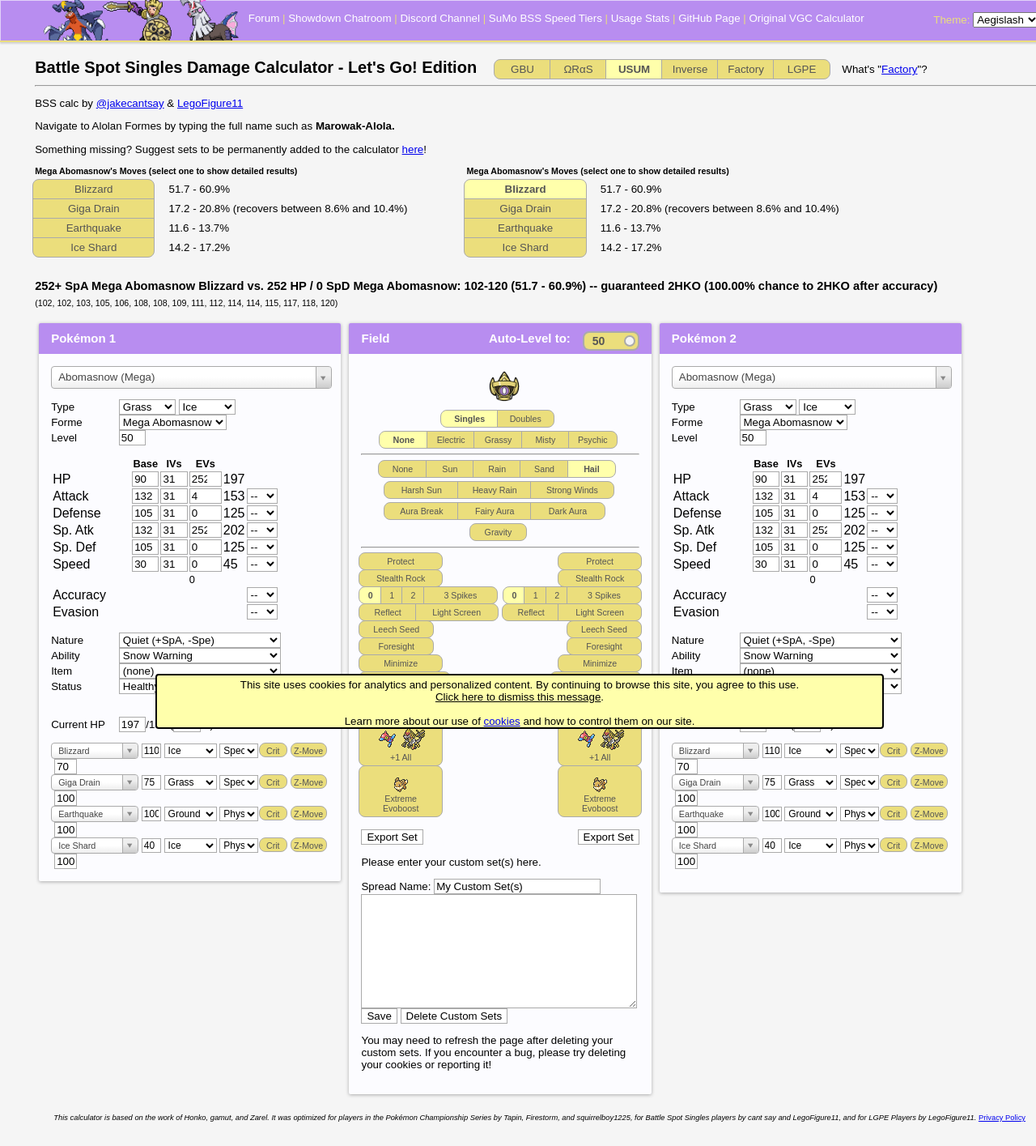
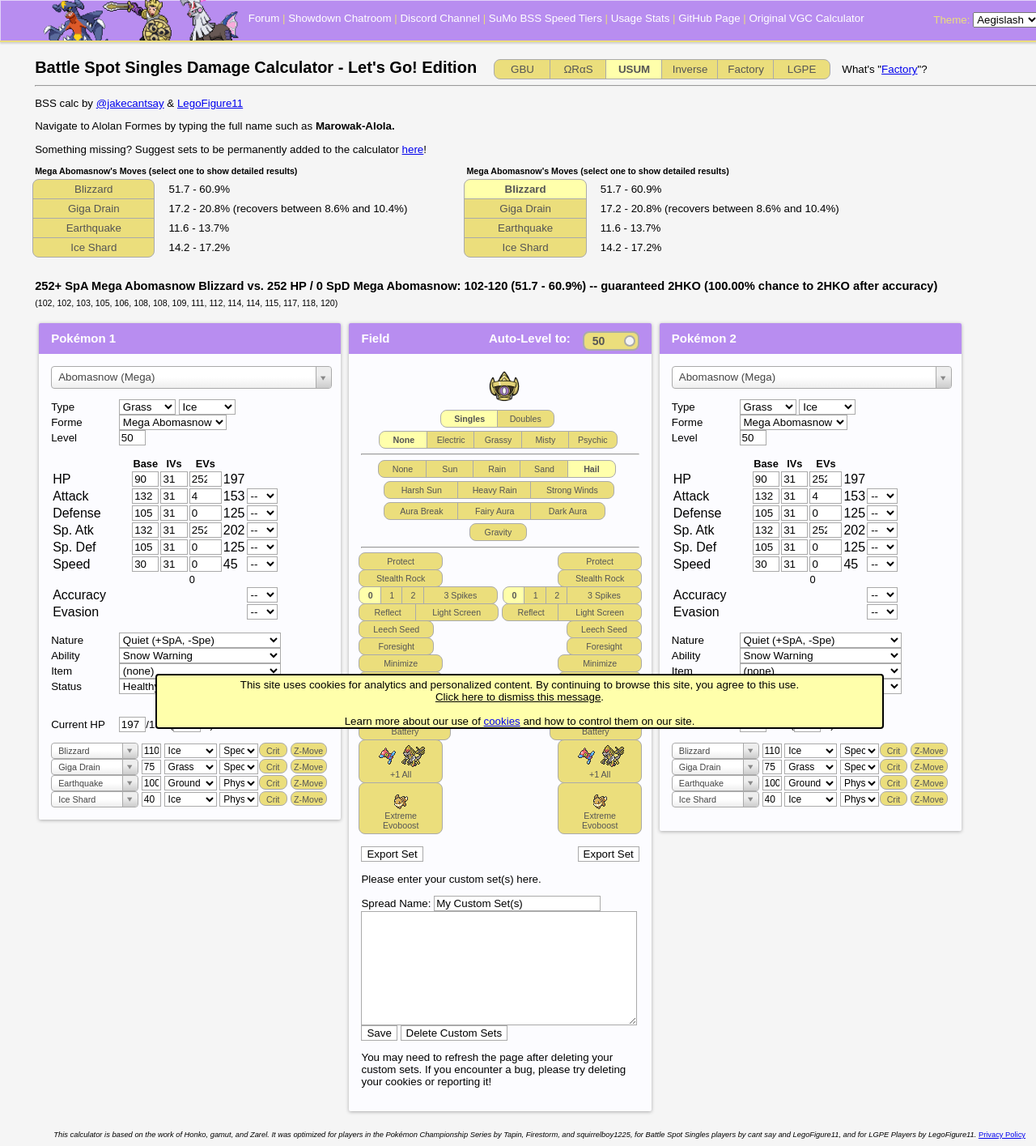
Before and after one commit to cantsay/cantsay.github.io, a Jekyll site: the page built from _pages/comprehensive.html, in a window 1280 px wide. Shown: the whole page at 81% size. Built offline with Jekyll 4.4.1, drawn with Linux system fonts in a browser that asks for light colours; nearby versions of some CDN libraries; before the commit the page ends 1394 px from its top, so only the background shows below that; some of the changed lines change nothing that is shown.

Commit message:
Revert design changes + add Victory Star

```diff
--- a/_pages/comprehensive.html
+++ b/_pages/comprehensive.html
@@ -261,7 +261,7 @@
 						<td></td>
 					</tr>
 					<tr class="ac">
-						<td><label title="This is only used for Stored Power/Power Trip/Punishment, evasion modifiers are not applied in calculations.">Accuracy</label></td>
+						<td><label>Accuracy</label></td>
 						<th></th>
 						<th>
 						<th></th>
@@ -398,7 +398,6 @@
 				</select>
 				<input class="move-crit calc-trigger btn-input" type="checkbox" id="critL1" /><label class="btn crit-btn" for="critL1" title="Force this attack to be a critical hit?">Crit</label>
 				<input class="move-z calc-trigger btn-input" type="checkbox" id="zL1" /><label class="btn x-btn gen-specific g7 g20 g21" for="zL1" title="Use the corresponding Z-Move?">Z-Move</label>
-				<input class="move-acc p1m1 calc-trigger" style="width: 28px; margin-left: 4px" />
 				<select class="move-hits calc-trigger hide">
 					<option value="2">2 hits</option>
 					<option value="3">3 hits</option>
@@ -416,7 +415,6 @@
 				</select>
 				<input class="move-crit calc-trigger btn-input" type="checkbox" id="critL2" /><label class="btn crit-btn" for="critL2" title="Force this attack to be a critical hit?">Crit</label>
 				<input class="move-z calc-trigger btn-input" type="checkbox" id="zL2" /><label class="btn x-btn gen-specific g7 g20 g21" for="zL2" title="Use the corresponding Z-Move?">Z-Move</label>
-				<input class="move-acc p1m2 calc-trigger" style="width: 28px; margin-left: 4px" />
 				<select class="move-hits calc-trigger hide">
 					<option value="2">2 hits</option>
 					<option value="3">3 hits</option>
@@ -434,7 +432,6 @@
 				</select>
 				<input class="move-crit calc-trigger btn-input" type="checkbox" id="critL3" /><label class="btn crit-btn" for="critL3" title="Force this attack to be a critical hit?">Crit</label>
 				<input class="move-z calc-trigger btn-input" type="checkbox" id="zL3" /><label class="btn x-btn gen-specific g7 g20 g21" for="zL3" title="Use the corresponding Z-Move?">Z-Move</label>
-				<input class="move-acc p1m3 calc-trigger" style="width: 28px; margin-left: 4px" />
 				<select class="move-hits calc-trigger hide">
 					<option value="2">2 hits</option>
 					<option value="3">3 hits</option>
@@ -452,7 +449,6 @@
 				</select>
 				<input class="move-crit calc-trigger btn-input" type="checkbox" id="critL4" /><label class="btn crit-btn" for="critL4" title="Force this attack to be a critical hit?">Crit</label>
 				<input class="move-z calc-trigger btn-input" type="checkbox" id="zL4" /><label class="btn x-btn gen-specific g7 g20 g21" for="zL4" title="Use the corresponding Z-Move?">Z-Move</label>
-				<input class="move-acc p1m4 calc-trigger" style="width: 28px; margin-left: 4px" />
 				<select class="move-hits calc-trigger hide">
 					<option value="2">2 hits</option>
 					<option value="3">3 hits</option>
@@ -598,6 +594,14 @@
 				</div>
 				<div class="right" title="Has this Pokemon used Minimize?">
 					<input class="btn-input calc-trigger" type="checkbox" id="minimR" /><label class="btn btn-xwide" for="minimR">Minimize</label>
+				</div>
+			</div>
+			<div class="btn-group gen-specific g6 g7 g20 g21 g22">
+				<div class="left" title="Is this Pokemon affected by Victory Star?">
+					<input class="btn-input calc-trigger" type="checkbox" id="vicStarL" /><label class="btn btn-xwide" for="vicStarL">Victory Star</label>
+				</div>
+				<div class="right" title="Is this Pokemon affected by Victory Star?">
+					<input class="btn-input calc-trigger" type="checkbox" id="vicStarR" /><label class="btn btn-xwide" for="vicStarR">Victory Star</label>
 				</div>
 			</div>
 			<div class="btn-group gen-specific g3 g4 g5 g6 g7 g20 g21 g7 g20 g21 g22">
@@ -863,7 +867,7 @@
 							<td></td>
 						</tr>
 						<tr class="ac">
-							<td><label title="This is only used for Stored Power/Power Trip/Punishment, evasion modifiers are not applied in calculations.">Accuracy</label></td>
+							<td><label>Accuracy</label></td>
 							<th></th>
 							<th>
 							<th></th>
@@ -1000,7 +1004,6 @@
 					</select>
 					<input class="move-crit calc-trigger btn-input" type="checkbox" id="critR1" /><label class="btn crit-btn" for="critR1" title="Force this attack to be a critical hit?">Crit</label>
 					<input class="move-z calc-trigger btn-input" type="checkbox" id="zR1" /><label class="btn x-btn gen-specific g7 g20 g21" for="zR1" title="Use the corresponding Z-Move?">Z-Move</label>
-					<input class="move-acc p2m1 calc-trigger" style="width: 28px; margin-left: 4px" />
 					<select class="move-hits calc-trigger hide">
 						<option value="2">2 hits</option>
 						<option value="3">3 hits</option>
@@ -1018,7 +1021,6 @@
 					</select>
 					<input class="move-crit calc-trigger btn-input" type="checkbox" id="critR2" /><label class="btn crit-btn" for="critR2" title="Force this attack to be a critical hit?">Crit</label>
 					<input class="move-z calc-trigger btn-input" type="checkbox" id="zR2" /><label class="btn x-btn gen-specific g7 g20 g21" for="zR2" title="Use the corresponding Z-Move?">Z-Move</label>
-					<input class="move-acc p2m2 calc-trigger" style="width: 28px; margin-left: 4px" />
 					<select class="move-hits calc-trigger hide">
 						<option value="2">2 hits</option>
 						<option value="3">3 hits</option>
@@ -1036,7 +1038,6 @@
 					</select>
 					<input class="move-crit calc-trigger btn-input" type="checkbox" id="critR3" /><label class="btn crit-btn" for="critR3" title="Force this attack to be a critical hit?">Crit</label>
 					<input class="move-z calc-trigger btn-input" type="checkbox" id="zR3" /><label class="btn x-btn gen-specific g7 g20 g21" for="zR3" title="Use the corresponding Z-Move?">Z-Move</label>
-					<input class="move-acc p2m3 calc-trigger" style="width: 28px; margin-left: 4px" />
 					<select class="move-hits calc-trigger hide">
 						<option value="2">2 hits</option>
 						<option value="3">3 hits</option>
@@ -1054,7 +1055,6 @@
 					</select>
 					<input class="move-crit calc-trigger btn-input" type="checkbox" id="critR4" /><label class="btn crit-btn" for="critR4" title="Force this attack to be a critical hit?">Crit</label>
 					<input class="move-z calc-trigger btn-input" type="checkbox" id="zR4" /><label class="btn x-btn gen-specific g7 g20 g21" for="zR4" title="Use the corresponding Z-Move?">Z-Move</label>
-					<input class="move-acc p2m4 calc-trigger" style="width: 28px; margin-left: 4px" />
 					<select class="move-hits calc-trigger hide">
 						<option value="2">2 hits</option>
 						<option value="3">3 hits</option>
--- a/_scripts/ap_calc.js
+++ b/_scripts/ap_calc.js
@@ -322,15 +322,6 @@
 	moveGroupObj.children(".move-bp").val(move.bp);
 	moveGroupObj.children(".move-type").val(move.type);
 	moveGroupObj.children(".move-cat").val(move.category);
-	if (move.acc) {
-		if (move.isZ || move.acc === 101) {
-			moveGroupObj.children(".move-acc").val(" - ");
-		} else {
-			moveGroupObj.children(".move-acc").val(move.acc);
-		}
-	} else {
-		moveGroupObj.children(".move-acc").val(" - ");
-	}
 	moveGroupObj.children(".move-crit").prop("checked", move.alwaysCrit === true);
 	if (move.isMultiHit) {
 		moveGroupObj.children(".move-hits").show();
@@ -576,7 +567,7 @@
 		maxPercent = Math.floor(maxDamage * 1000 / p2.maxHP) / 10;
 		result.damageText = minDamage + "-" + maxDamage + " (" + minPercent + " - " + maxPercent + "%)";
 		result.koChanceText = p1.moves[i].bp === 0 ? "nice move" :
-			getKOChanceText(result.damage, p1.moves[i], p2, field.getSide(1), p1.ability === "Bad Dreams", p1, p2.isMinimized);
+			getKOChanceText(result.damage, p1.moves[i], p2, field.getSide(1), p1.ability === "Bad Dreams", p1, p2.isMinimized, p1.isVictoryStar);
 		if (p1.moves[i].isMLG && p1.level >= p2.level) {
 			result.koChanceText = "<a href = 'https://www.youtube.com/watch?v=iD92h-M474g'>it's a one-hit KO!</a>"; //dank memes
 		}
@@ -644,7 +635,7 @@
 		maxPercent = Math.floor(maxDamage * 1000 / p1.maxHP) / 10;
 		result.damageText = minDamage + "-" + maxDamage + " (" + minPercent + " - " + maxPercent + "%)";
 		result.koChanceText = p2.moves[i].bp === 0 ? "nice move" :
-			getKOChanceText(result.damage, p2.moves[i], p1, field.getSide(0), p2.ability === "Bad Dreams", p2, p1.isMinimized);
+			getKOChanceText(result.damage, p2.moves[i], p1, field.getSide(0), p2.ability === "Bad Dreams", p2, p1.isMinimized, p2.isVictoryStar);
 		if (p2.moves[i].isMLG) {
 			result.koChanceText = "<a href = 'https://www.youtube.com/watch?v=iD92h-M474g'>it's a one-hit KO!</a>";
 		}
@@ -982,6 +973,7 @@
 	var isFriendGuard = [$("#friendGuardL").prop("checked"), $("#friendGuardR").prop("checked")];
 	var isBattery = [$("#batteryR").prop("checked"), $("#batteryL").prop("checked")];
 	var isMinimized = [$("#minimL").prop("checked"), $("#minimR").prop("checked")];
+	var isVictoryStar = [$("#vicStarL").prop("checked"), $("#vicStarR").prop("checked")];
 
 	this.getWeather = function () {
 		return weather;
@@ -990,11 +982,11 @@
 		weather = "";
 	};
 	this.getSide = function (i) {
-		return new Side(format, terrain, weather, isGravity, isSR[i], spikes[i], isReflect[i], isLightScreen[i], isSeeded[i], isForesight[i], isHelpingHand[i], isMinimized[i], isFriendGuard[i], isBattery[i], isProtect[i]);
+		return new Side(format, terrain, weather, isGravity, isSR[i], spikes[i], isReflect[i], isLightScreen[i], isSeeded[i], isForesight[i], isHelpingHand[i], isMinimized[i], isVictoryStar[i], isFriendGuard[i], isBattery[i], isProtect[i]);
 	};
 }
 
-function Side(format, terrain, weather, isGravity, isSR, spikes, isReflect, isLightScreen, isSeeded, isForesight, isHelpingHand, isMinimized, isFriendGuard, isBattery, isProtect) {
+function Side(format, terrain, weather, isGravity, isSR, spikes, isReflect, isLightScreen, isSeeded, isForesight, isHelpingHand, isMinimized, isVictoryStar, isFriendGuard, isBattery, isProtect) {
 	this.format = format;
 	this.terrain = terrain;
 	this.weather = weather;
@@ -1007,6 +999,7 @@
 	this.isForesight = isForesight;
 	this.isHelpingHand = isHelpingHand;
 	this.isMinimized = isMinimized;
+	this.isVictoryStar = isVictoryStar;
 	this.isFriendGuard = isFriendGuard;
 	this.isBattery = isBattery;
 	this.isProtect = isProtect;
--- a/_scripts/ko_chance_comprehensive.js
+++ b/_scripts/ko_chance_comprehensive.js
@@ -1,11 +1,11 @@
-function getKOChanceText(damage, move, defender, field, isBadDreams, attacker, isMinimized) {
+function getKOChanceText(damage, move, defender, field, isBadDreams, attacker, isMinimized, isVictoryStar) {
 	if (isNaN(damage[0])) {
 		return "something broke; please tell cant say or LegoFigure11";
 	}
 	var accuracyText = "";
 	var ignoreAccMods = false;
 	if (move.acc || move.isZ) {
-		if (move.isZ || move.acc === 101 || (move.name === "Blizzard" && field.weather === "Hail") || ((move.name === "Thunder" || move.name === "Hurricane") && field.weather.includes("Rain")) || (["Astonish", "Body Slam", "Dragon Rush", "Extrasensory", "FLying Press", "Heat Crash", "Heavy Slam", "Malicious Moonsault", "Needle Arm", "Phantom Force", "Shadow Force", "Steamroller", "Stomp"].includes(move.name) && isMinimized)) {
+		if (move.isZ || move.acc === 101 || (move.name === "Blizzard" && field.weather === "Hail") || ((move.name === "Thunder" || move.name === "Hurricane") && field.weather.includes("Rain")) || (["Astonish", "Body Slam", "Dragon Rush", "Extrasensory", "Flying Press", "Heat Crash", "Heavy Slam", "Malicious Moonsault", "Needle Arm", "Phantom Force", "Shadow Force", "Steamroller", "Stomp"].includes(move.name) && isMinimized)) {
 			accuracyText = 100;
 			ignoreAccMods = true;
 		}
```
